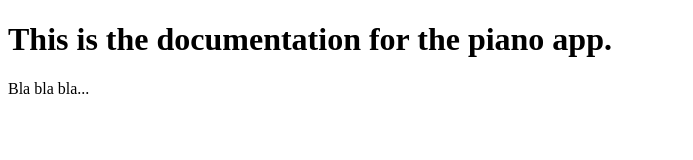
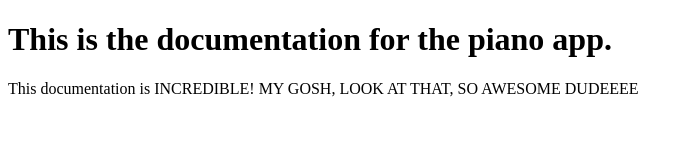
Before and after one commit to MarcoFilosa/Laboratory-, a plain HTML site: page index.html in a window 1280 px wide. Shown: the whole page, without its empty margins (0-693 px from the left). Drawn offline with Linux system fonts and the light colour scheme.

Commit message:
Update index.html

```diff
--- a/index.html
+++ b/index.html
@@ -6,6 +6,6 @@
 </head>
 <body>
 <h1>This is the documentation for the piano app.</h1>
-<p> Bla bla bla...</p>
+<p> This documentation is INCREDIBLE! MY GOSH, LOOK AT THAT, SO AWESOME DUDEEEE</p>
 </body>
 </html>
```
